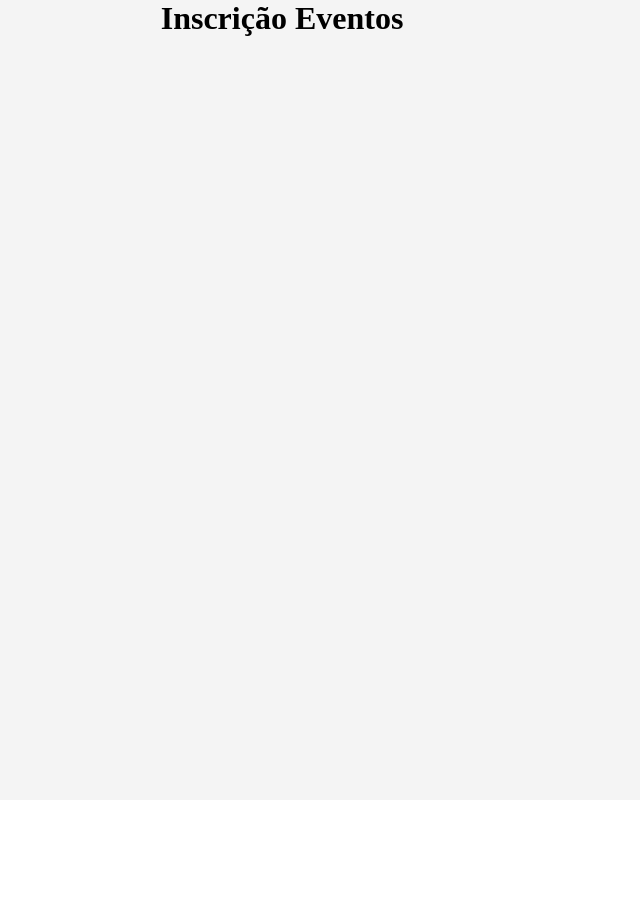
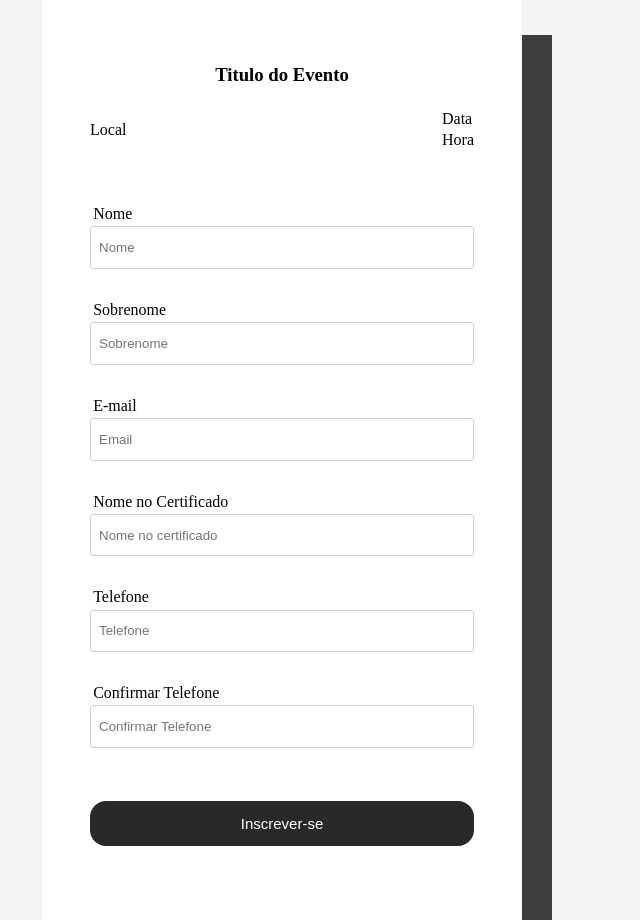
Before and after one commit to JAndersonArruda/projeto-final-prometheus, a React (Vite) app in the folder eventos-app/: page /ticket-event in a window 1280 px wide. Shown: the whole page, without its empty margins (358-998 px from the left). Before the commit the page ends 800 px from the top, so only its background shows below. Built offline with nearby package versions, Linux system fonts and the light colour scheme.

Commit message:
view: adicionando formulario de inscrição

```diff
--- a/eventos-app/src/pages/TicketEvent/TicketEvent.tsx
+++ b/eventos-app/src/pages/TicketEvent/TicketEvent.tsx
@@ -1,11 +1,49 @@
 // import React from 'react'
+
+import "./ticketEvent.css"
 
 
 export default function TicketEvent() {
     return (
         <>
-            <div id="container-page">
-                <h1>Inscrição Eventos</h1>
+            <div id="container-page" className="container-ticket">
+                <form action="" className="form-ticket">
+                    <div className="data-event">
+                        <h3>Titulo do Evento</h3>
+                        <div className="content-data-event">
+                            <p className="data-event-location">Local</p>
+                            <p className="data-event-date">Data<span className="data-event-time">Hora</span></p>
+                        </div>
+                    </div>
+                    <div className="element-ticket">
+                        <label htmlFor="name">Nome</label>
+                        <input id="name-imput" type="text" name="name" placeholder="Nome" required />
+                    </div>
+                    <div className="element-ticket">
+                        <label htmlFor="firtname">Sobrenome</label>
+                        <input id="firtname-imput" type="text" name="firtname" placeholder="Sobrenome" required />
+                    </div>
+                    <div className="element-ticket">
+                        <label htmlFor="email">E-mail</label>
+                        <input id="email-imput" type="text" name="email" placeholder="Email" required />
+                    </div>
+                    <div className="element-ticket">
+                        <label htmlFor="namecerty">Nome no Certificado</label>
+                        <input id="namecerty-imput" type="text" name="namecerty" placeholder="Nome no certificado" required />
+                    </div>
+                    <div className="element-ticket">
+                        <label htmlFor="phone">Telefone</label>
+                        <input id="phonesenha-imput" type="tel" name="phone" placeholder="Telefone" required />
+                    </div>
+                    <div className="element-ticket">
+                        <label htmlFor="confirm-phone">Confirmar Telefone</label>
+                        <input id="confirm-phone-imput" type="tel" name="confirm-phone" placeholder="Confirmar Telefone" required />
+                    </div>
+
+                    <div className="element-submit-ticket">
+                        <input type="submit" value="Inscrever-se" />
+                    </div>
+                </form>
             </div>
         </>
     )
--- /dev/null
+++ b/eventos-app/src/pages/TicketEvent/ticketEvent.css
@@ -0,0 +1,102 @@
+.container-ticket {
+    display: flex;
+    flex-direction: column;
+    align-items: center;
+    justify-content: center;
+    width: 100%;
+}
+
+.data-event {
+    display: flex;
+    flex-direction: column;
+    align-items: center;
+    padding: 1rem 0 3rem;
+}
+
+.content-data-event {
+    display: flex;
+    flex-direction: row;
+    justify-content: space-between;
+    align-items: center;
+    width: 100%;
+    padding: 1.5rem 0 0;
+}
+
+/* .data-event-location {
+
+} */
+
+.data-event-date {
+    display: flex;
+    flex-direction: column;
+    align-items: start;
+}
+
+.data-event-time {
+    padding: .2rem 0 0;
+}
+
+.form-ticket {
+    display: flex;
+    flex-direction: column;
+    background-color: #fff;
+    color: #000;
+    padding: 3rem 3rem 1.3rem;
+    width: 30%;
+
+    -webkit-box-shadow: 30px 35px 0px 0px rgba(0,0,0,0.75);
+    -moz-box-shadow: 30px 35px 0px 0px rgba(0,0,0,0.75);
+    box-shadow: 30px 35px 0px 0px rgba(0,0,0,0.75);
+}
+
+.element-ticket {
+    display: flex;
+    flex-direction: column;
+    align-items: start;
+    width: 100%;
+    padding: .5rem 0 1rem;
+}
+
+.element-ticket input {
+    width: 100%;
+    padding:.8rem 0 .8rem .5rem;
+    border-radius:.2rem;
+    border: 1px solid #ccc;
+    margin-bottom:.5rem;
+    box-sizing: border-box;
+}
+
+.element-submit-ticket {
+    display: flex;
+    flex-direction: column;
+    align-items: center;
+    width: 100%;
+    padding: .3rem 0 2.8rem;
+}
+
+.element-submit-ticket input {
+    margin-top: 1.5rem;
+    padding:.9rem 1.5rem;
+    border-radius:1rem;
+    background-color: #292929;
+    color: #fff;
+    font-size: 15px;
+    border: 0;
+    margin-bottom:.5rem;
+    width: 100%;
+    box-sizing: border-box;
+}
+
+.element-submit-ticket input:hover {
+    cursor: pointer;
+}
+
+.element-submit-ticket input:active {
+    transform: scale(0.95);
+    background-color: #1c1c1c;
+    box-shadow: 0 4px 8px rgba(0, 0, 0, 0.3);
+}
+
+.element-ticket label {
+    margin: 0 0 .2rem .2rem;
+}
```
